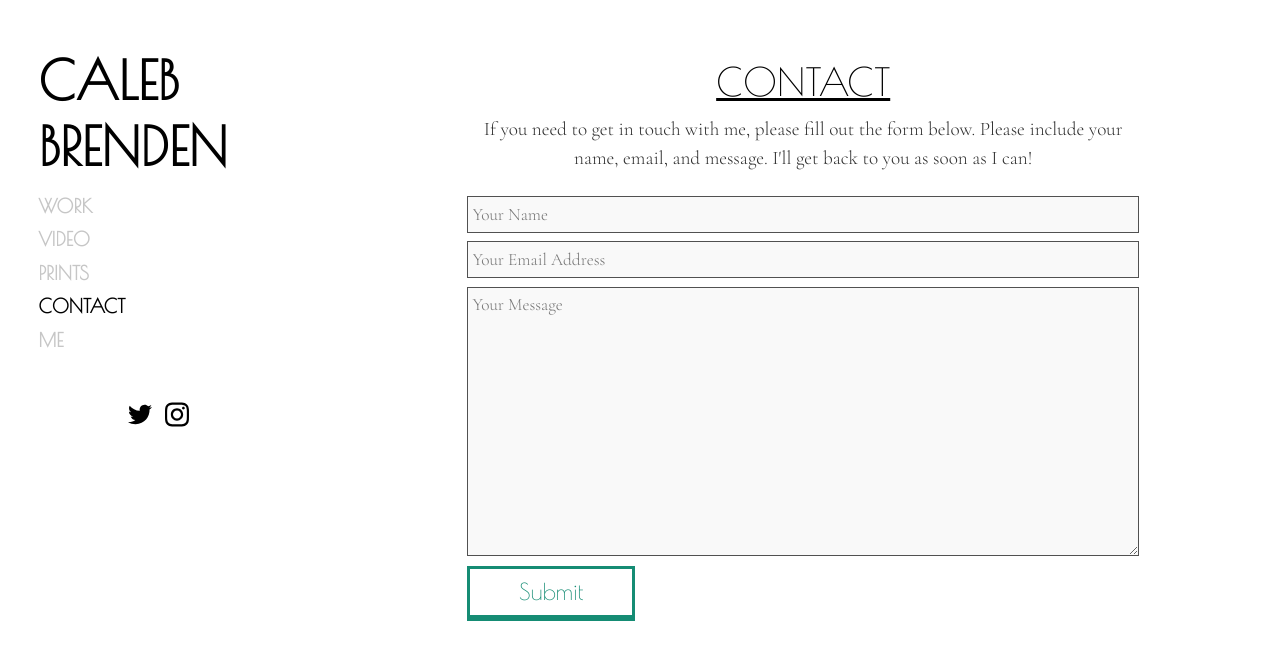
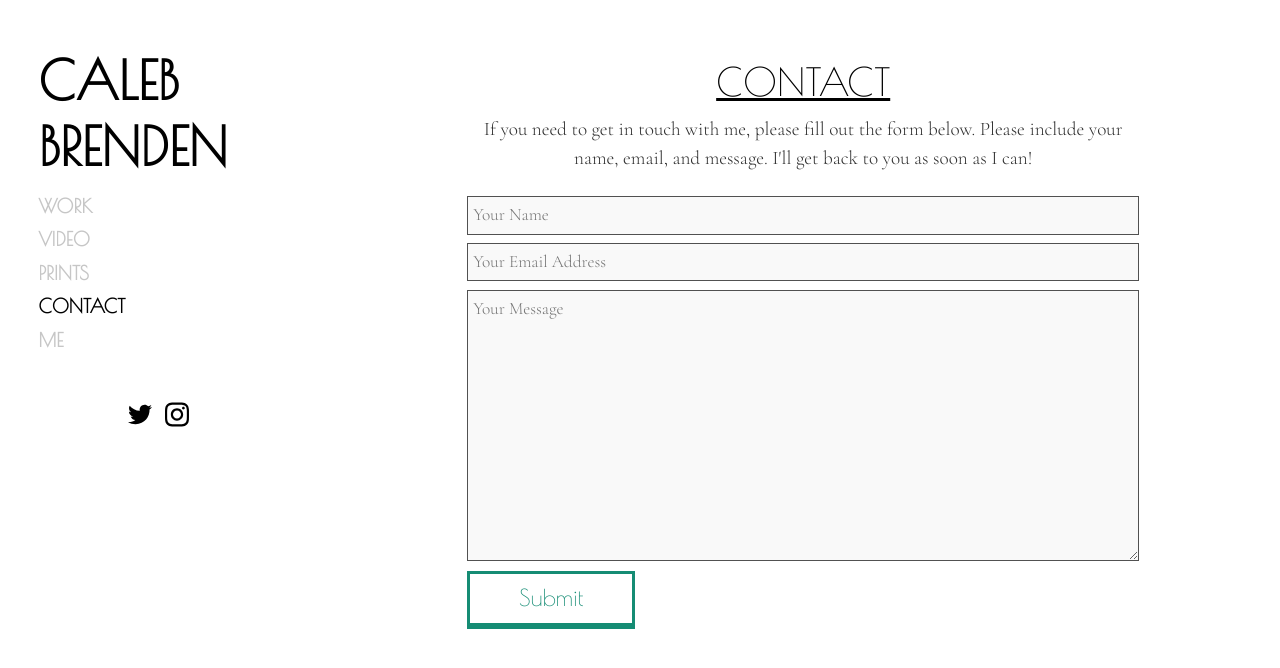
Before and after one commit to calebbrenden/my-site, a Jekyll site: the page built from contact.md, in a window 1280 px wide. Shown: the top 668 px of the page. Built offline with Jekyll 4.4.1, drawn with Linux system fonts in a browser that asks for light colours.

Commit message:
added padding to contact form

```diff
--- a/_sass/hydeout/_layout.scss
+++ b/_sass/hydeout/_layout.scss
@@ -218,7 +218,7 @@ form.contact-form input[type="text"], form.contact-form textarea[type="text"], f
   vertical-align: middle;
   margin-top: 0.25em;
   margin-bottom: 0.25em;
-  padding: 0.25em;
+  padding: 0.3em;
   border: solid $gray-5;
   border-width: 1px;
   background: $gray-1;
@@ -244,7 +244,7 @@ form.contact-form input[type="submit"] {
   margin-top: 0.25em;
   margin-bottom: 0.25em;
   cursor: pointer;
-  padding: 0.25em;
+  padding: 0.3em;
 
   &:hover {
     background-color: #158C74;
```
